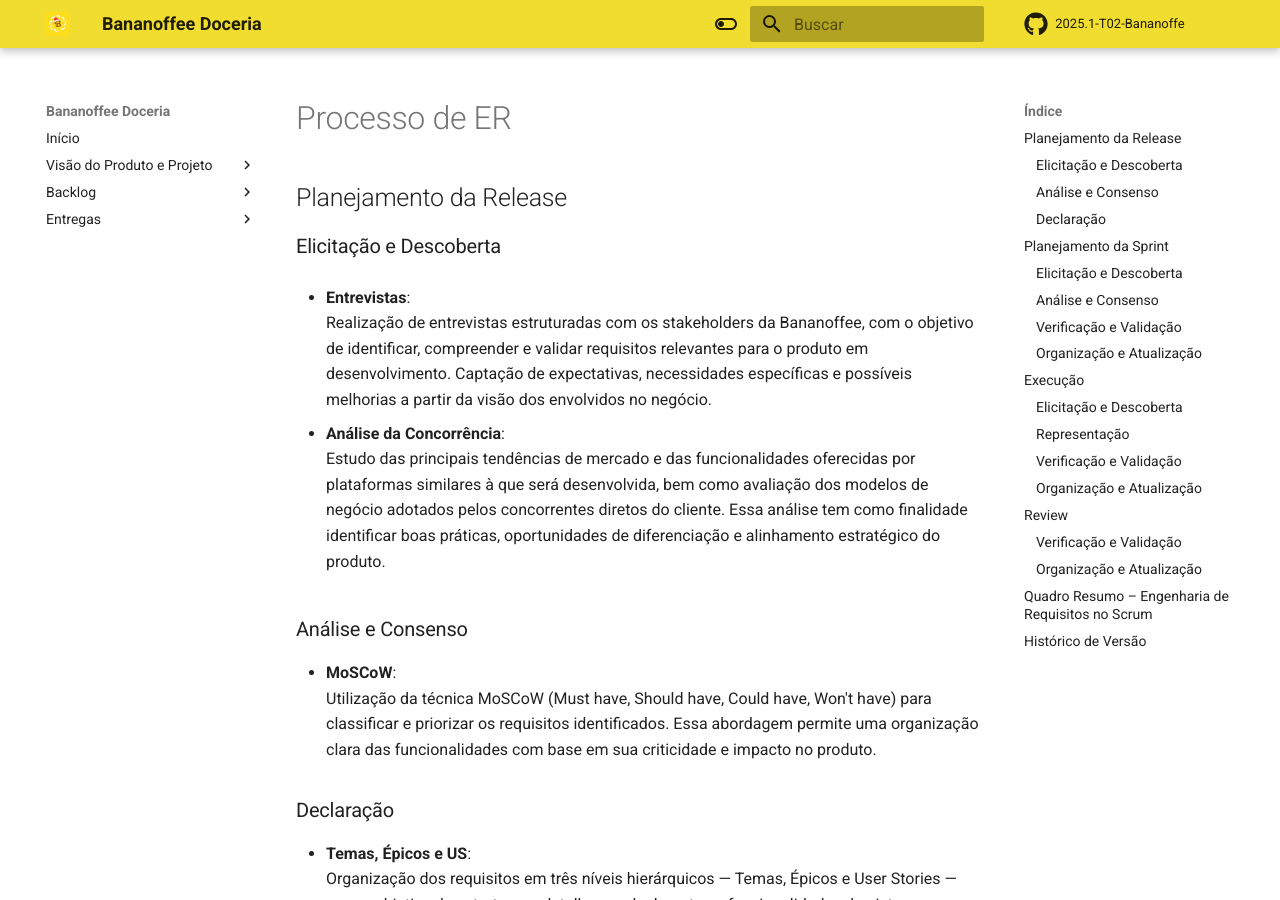
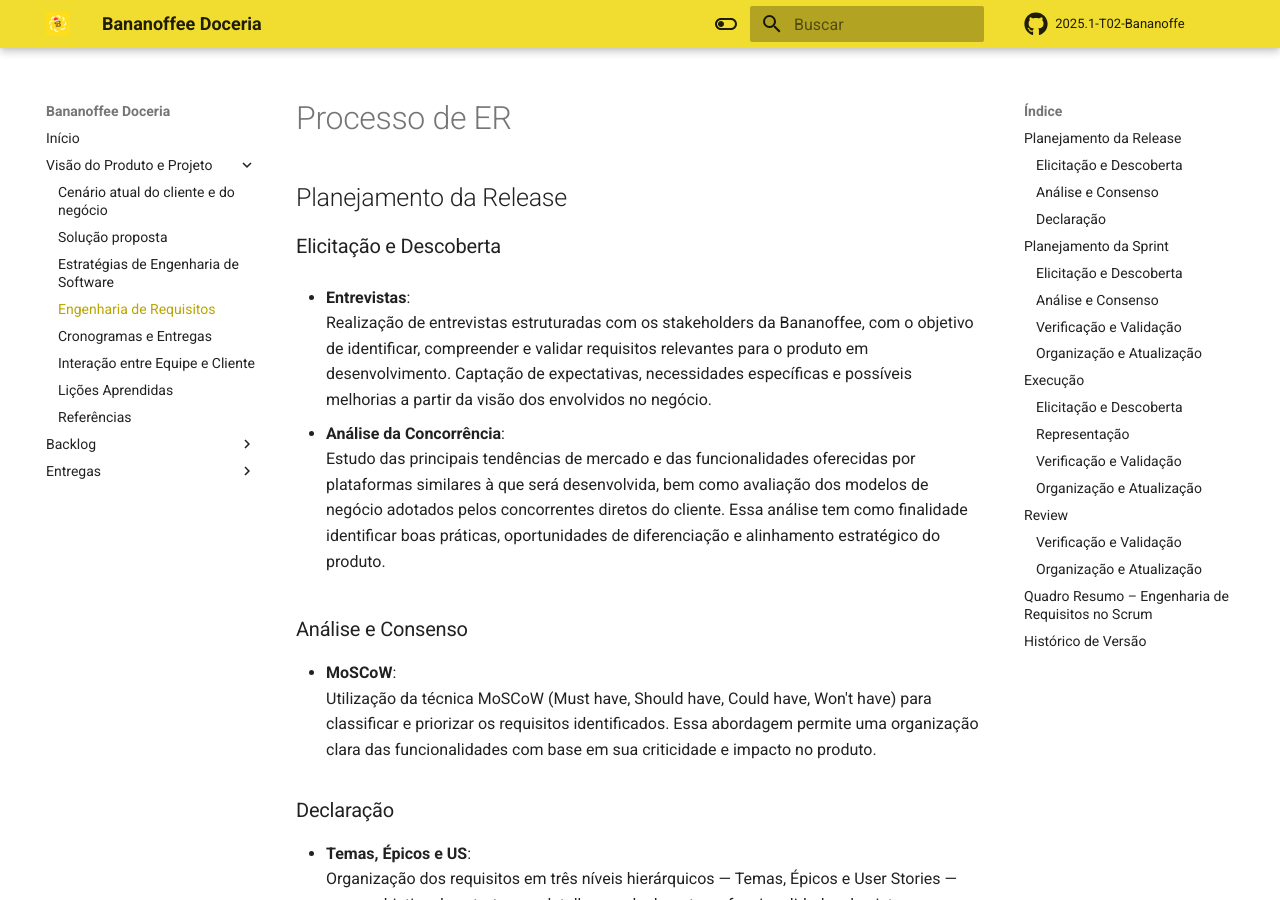
Before and after one commit to mdsreq-fga-unb/2025.1-T02-Bananoffe, an MkDocs documentation site: the page built from docs/pages/visaoDoProduto/engenhariaderequisitos.md, in a window 1280 px wide and 900 px high. Built offline with MkDocs 1.6.1 and Material for MkDocs 9.7.7, drawn with Linux system fonts in a browser that asks for light colours; comment, search, counter and statistics services are not loaded.

Commit message:
Update mkdocs.yml

```diff
--- a/mkdocs.yml
+++ b/mkdocs.yml
@@ -37,6 +37,7 @@ nav:
       - Cenário atual do cliente e do negócio: pages/visaoDoProduto/cenarioAtual.md
       - Solução proposta: pages/visaoDoProduto/solucaoProposta.md
       - Estratégias de Engenharia de Software: pages/visaoDoProduto/estrategiasEngSoft.md
+      - Engenharia de Requisitos : pages/visaoDoProduto/engenhariaderequisitos.md
       - Cronogramas e Entregas: pages/visaoDoProduto/cronogramasEntregas.md
       - Interação entre Equipe e Cliente: pages/visaoDoProduto/interacaoEquipeCliente.md
       - Lições Aprendidas: pages/visaoDoProduto/licoesAprendidas.md
```
